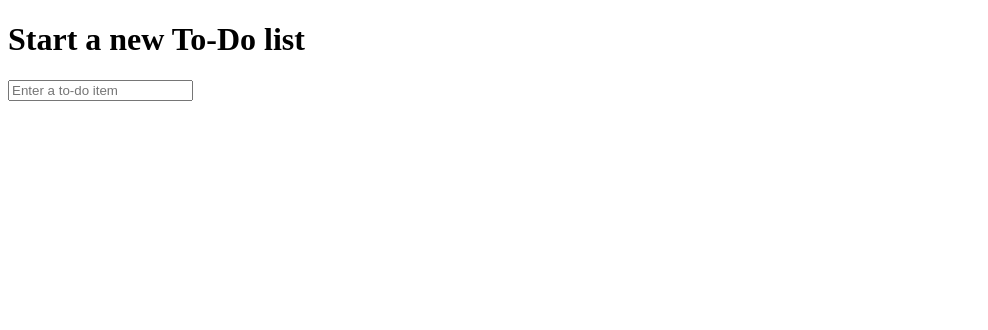
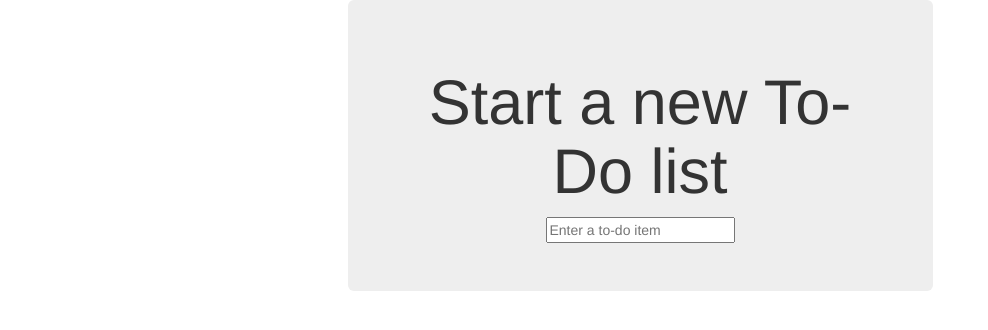
Before and after one commit to gkzz/django-tdd, a Django app: page / in a window 1280 px wide. Shown: the top 330 px of the page, without its empty margins (0-988 px from the left). Run offline with Django 3.2, Linux system fonts and the light colour scheme; some libraries are stand-ins or nearby versions.

Commit message:
No03338, AssertionError: 91.0 != 512 within 10 delta, functional_tests/tests.py, line 129, in test_layout_and_styling

```diff
--- a/lists/templates/base.html
+++ b/lists/templates/base.html
@@ -5,15 +5,31 @@
     <meta name="viewport" content="width=device-width, initial-scale=1.0">
     <meta http-equiv="X-UA-Compatible" content="ie=edge">
     <title>Django-tdd</title>
+    <link href="/static/bootstrap/css/bootstrap.min.css" rel="stylesheet">
+    <link href="/static/base.css" rel="stylesheet">
 </head>
 <body>
+    <div class="container">
+        <div class="row">
+            <div class="col-md-6 col-md-offset-3 jumbotron">
+                <div class="text-center">
                     <h1>
-        {% block header_text %}{% endblock %}
+                        {% block header_text %}
+                        {% endblock %}
                     </h1>
                     <form method="POST" action ="{% block form_action %}{% endblock %}">
                         <input name="item_text" id="id_new_item" placeholder="Enter a to-do item"/>
                             {% csrf_token %}
                     </form>
-    {% block table %}{% endblock %}
+                </div>
+            </div>
+        </div>
+        <div class="row">
+            <div class="col-md-6 col-md-offset-3">
+                {% block table %}
+                {% endblock %}
+            </div>
+        </div>
+    </div>
 </body>
 </html>
```
Lines whose indentation alone changed are shown as unchanged.
